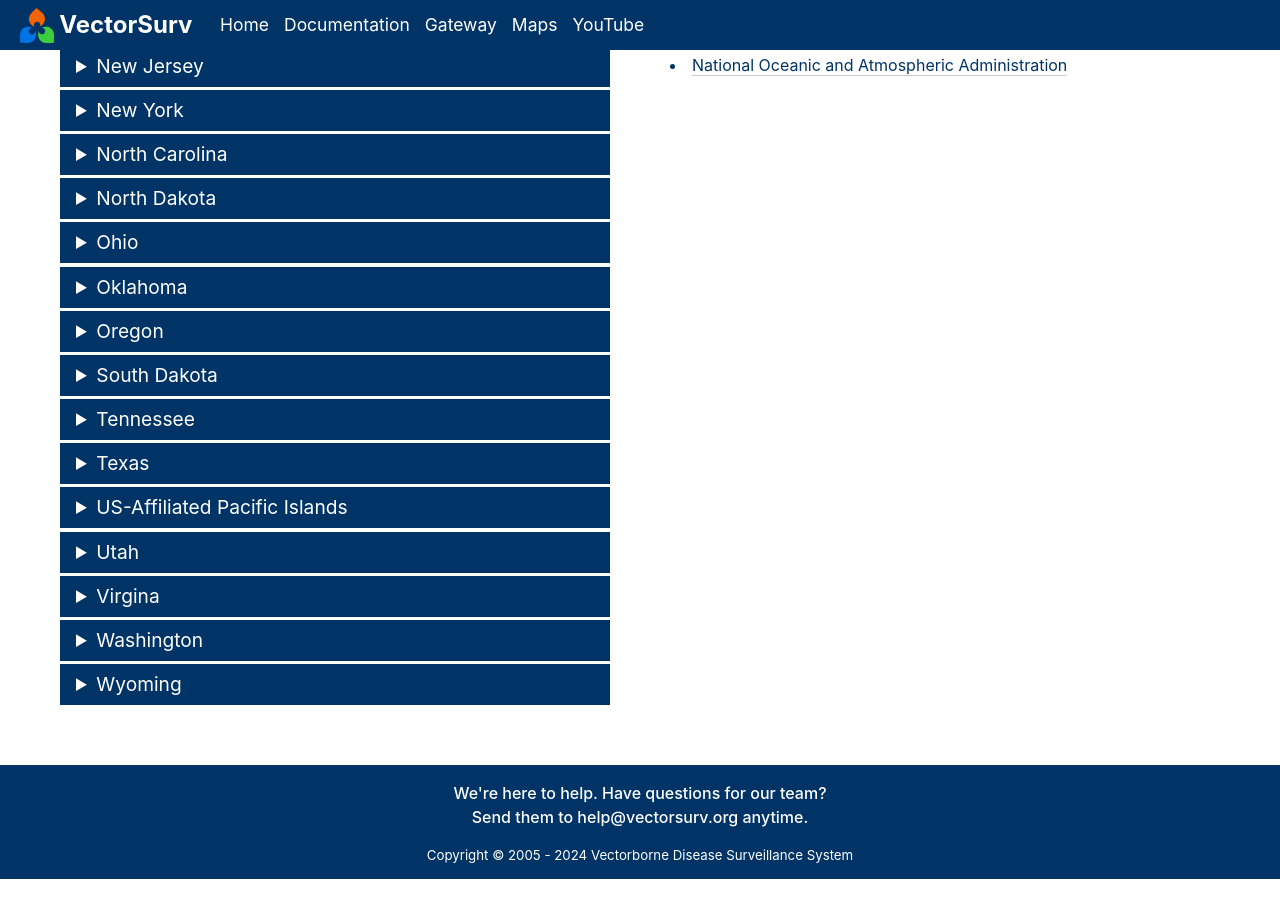
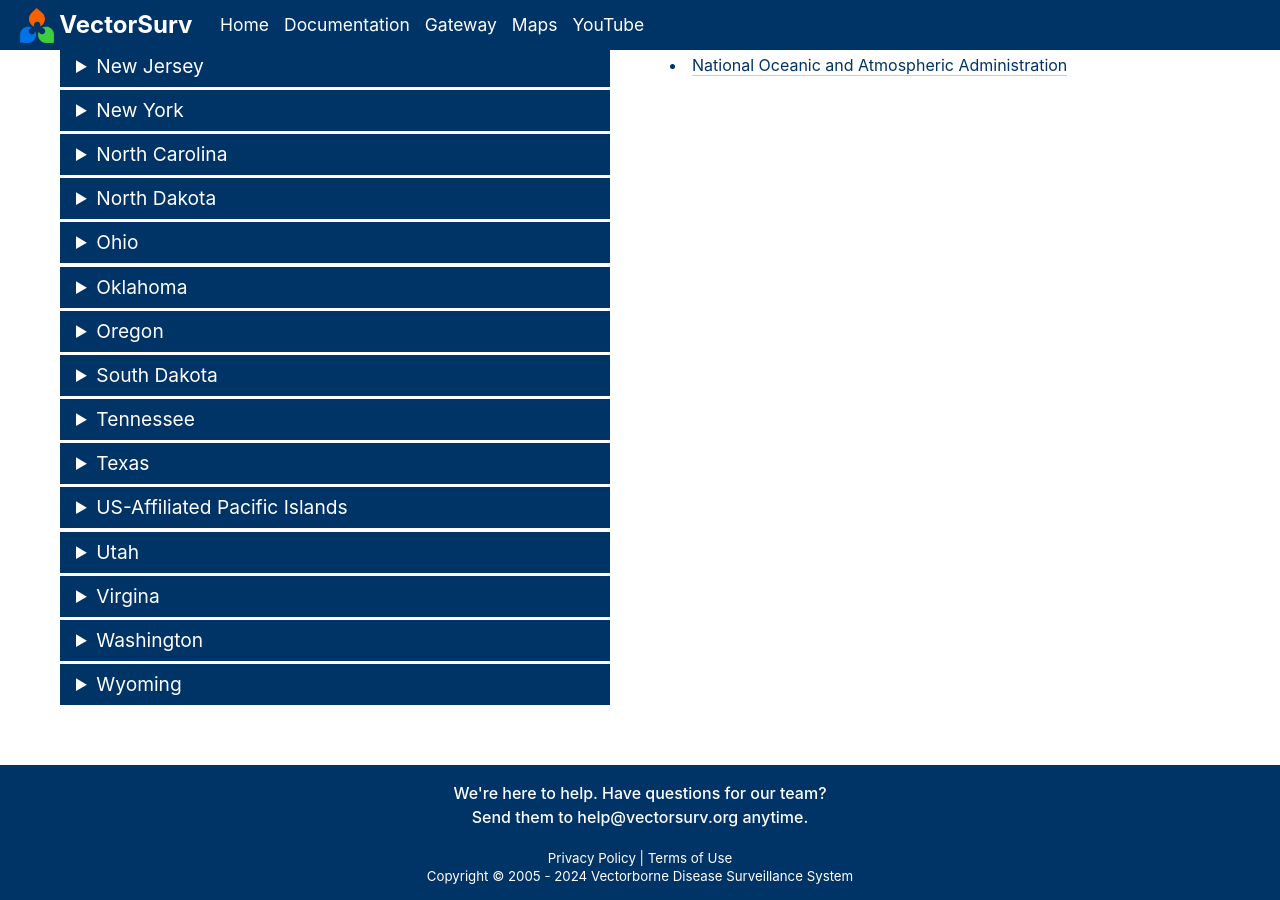
Before and after one commit to tlvaldepena/vectorsurv.org, a Jekyll site: the page built from index.md, in a window 1280 px wide and 900 px high, scrolled down 1789 px. Built offline with Jekyll 4.4.1, drawn with Linux system fonts in a browser that asks for light colours; our own code applies the rules of GitHub Pages for plain Markdown files; before the commit the page ends 2668 px from its top, so only the background shows below that.

Commit message:
added links to footer

```diff
--- a/_includes/footer.html
+++ b/_includes/footer.html
@@ -6,7 +6,14 @@
           We're here to help. Have questions for our team?<br>
           Send them to <a href="mailto:help@vectorsurv.org">help@vectorsurv.org</a> anytime.
         </h4>
-        <br>
+        <br />
+
+        <div>
+          <p style="font-size:smaller; padding:3px">
+            <a href="{{ site.url }}/policy/privacy">Privacy Policy</a> |
+            <a href="{{ site.url }}/policy/termsofuse">Terms of Use</a>
+          </p>
+        </div>
         <h5>
         Copyright © 2005 - {{ "now" | date: "%Y" }} Vectorborne Disease Surveillance System
         </h5>
```
